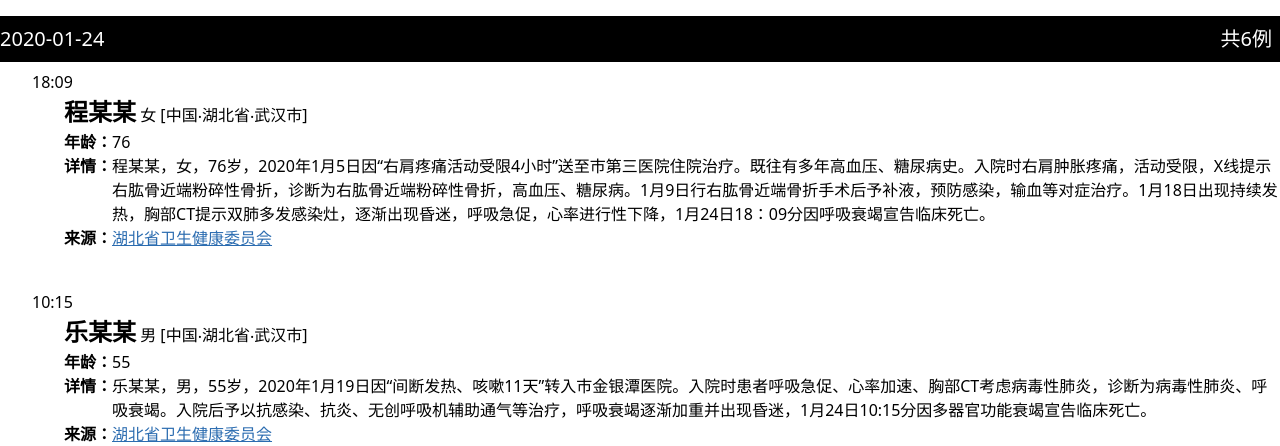
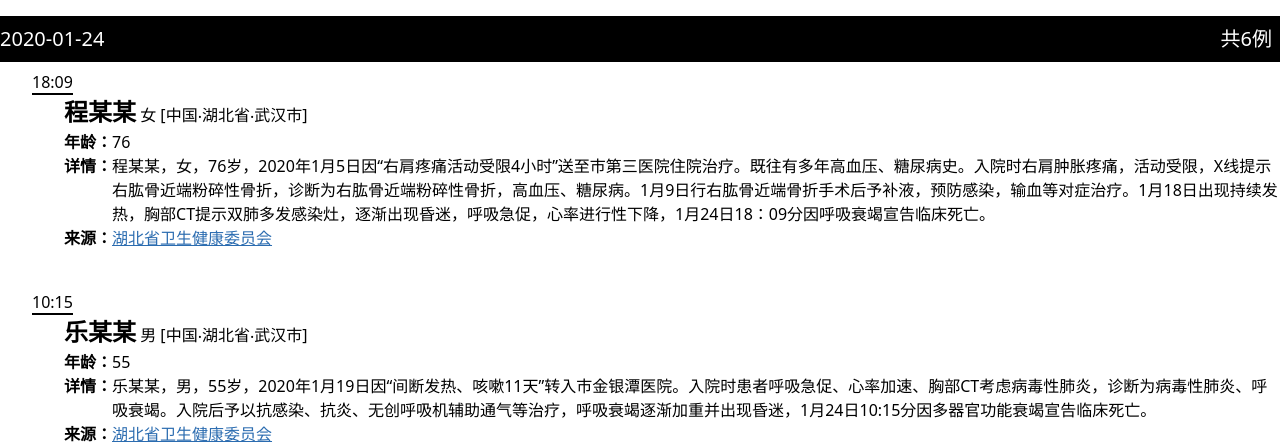
Before and after one commit to chenxsan/deathline, a Next.js app: page / in a window 1280 px wide. Shown: the part 354-800 px from the top of the page. Built offline with nearby package versions, Linux system fonts and the light colour scheme.

Commit message:
Add border to header

```diff
--- a/components/RenderTime.tsx
+++ b/components/RenderTime.tsx
@@ -7,7 +7,11 @@ interface Props {
 function RenderTime({ time, items }: Props) {
   return (
     <div className="mb-10 mt-2">
-      <h3 className="lg:ml-8">{time}</h3>
+      <h3 className="lg:ml-8">
+        <span className="border-2 border-l-0 border-t-0 border-r-0 border-black">
+          {time}
+        </span>
+      </h3>
       <div className="lg:ml-12">
         {items.map((item: Item) => (
           <RenderItem item={item} key={item.id} />
```
